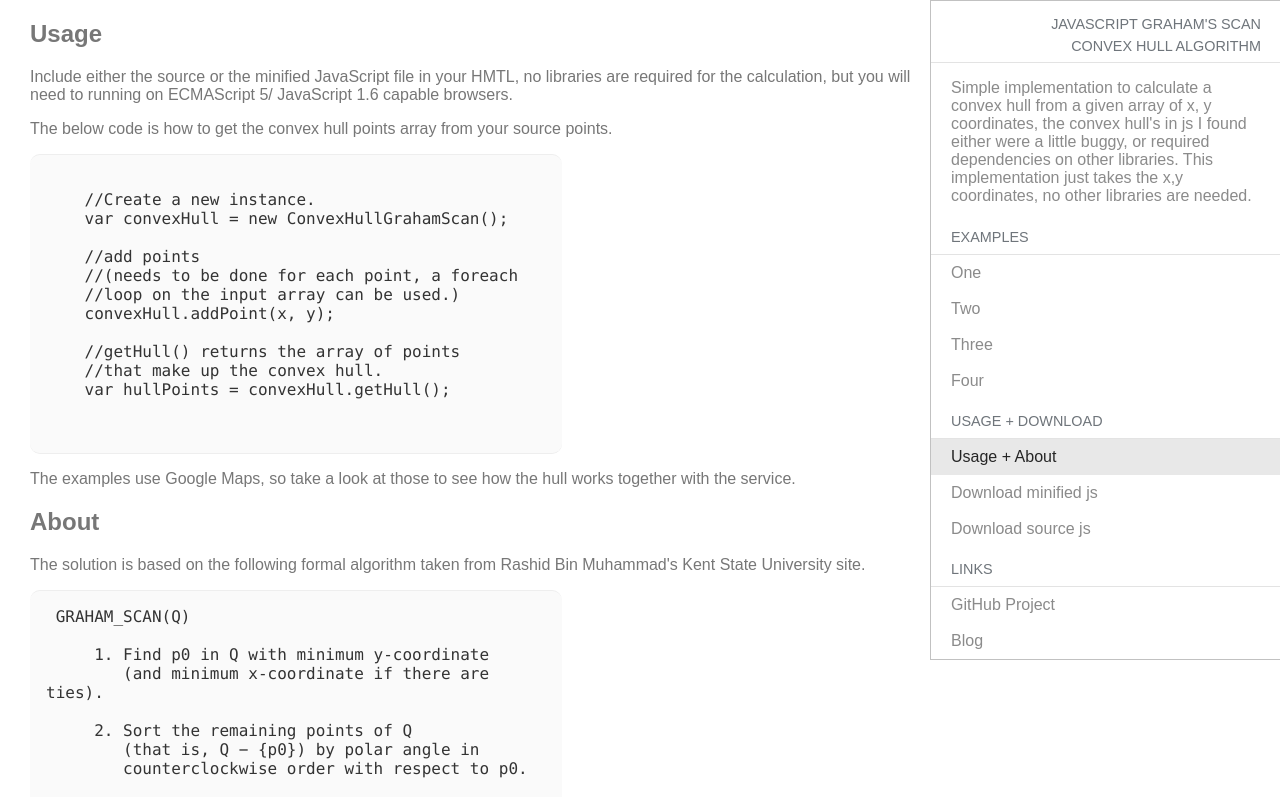
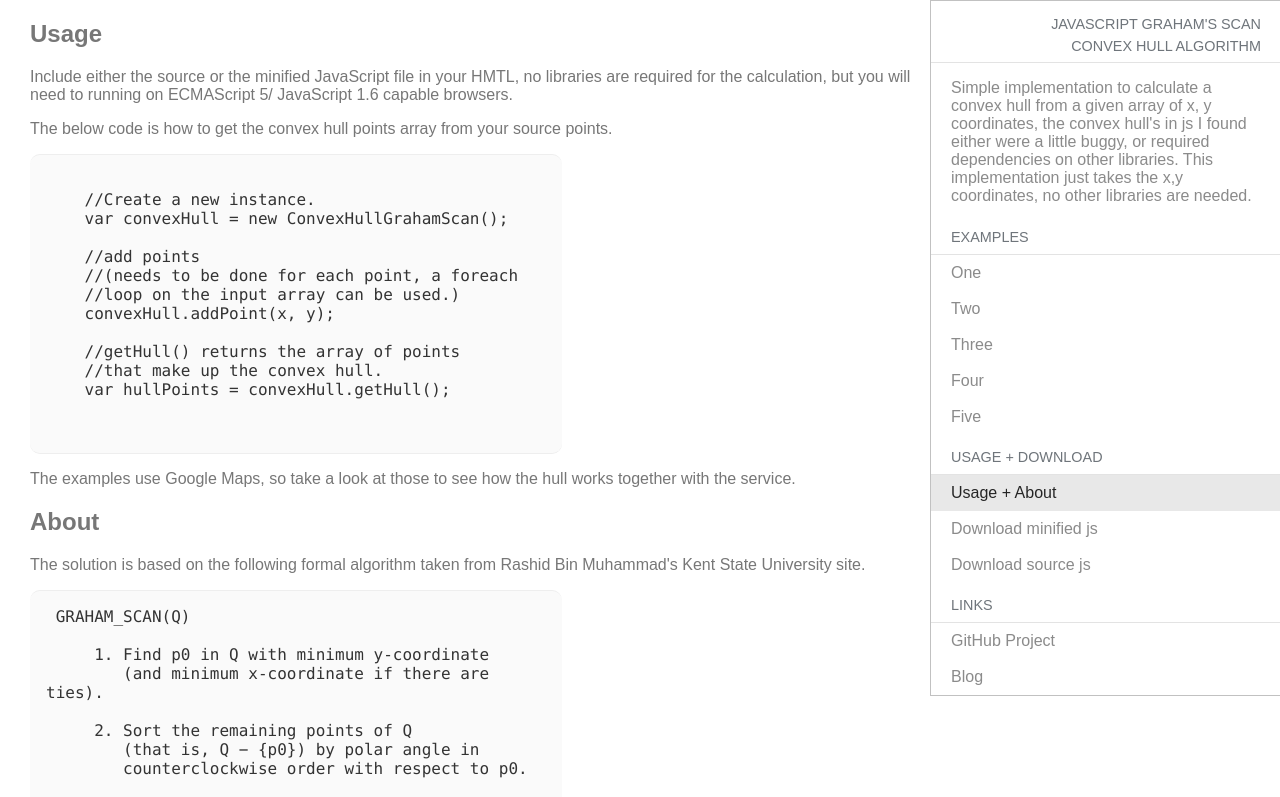
Before and after one commit to brian3kb/graham_scan_js, a plain HTML site: page index.html in a window 1280 px wide. Shown: the top 797 px of the page. Drawn offline with Linux system fonts and the light colour scheme.

Commit message:
Update index.html

```diff
--- a/index.html
+++ b/index.html
@@ -21,6 +21,7 @@
             <li><a href="pages/gmaps_example2.html">Two</a></li>
             <li><a href="pages/gmaps_example3.html">Three</a></li>
             <li><a href="pages/gmaps_example4.html">Four</a></li>
+            <li><a href="../pages/canvas_example5.html">Five</a></li>
             <li class="pure-menu-heading">Usage + Download</li>
             <li class="pure-menu-selected"><a href="index.html">Usage + About</a></li>
             <li><a href="http://raw.github.com/brian3kb/graham_scan_js/master/graham_scan.min.js">Download minified js</a></li>
```
